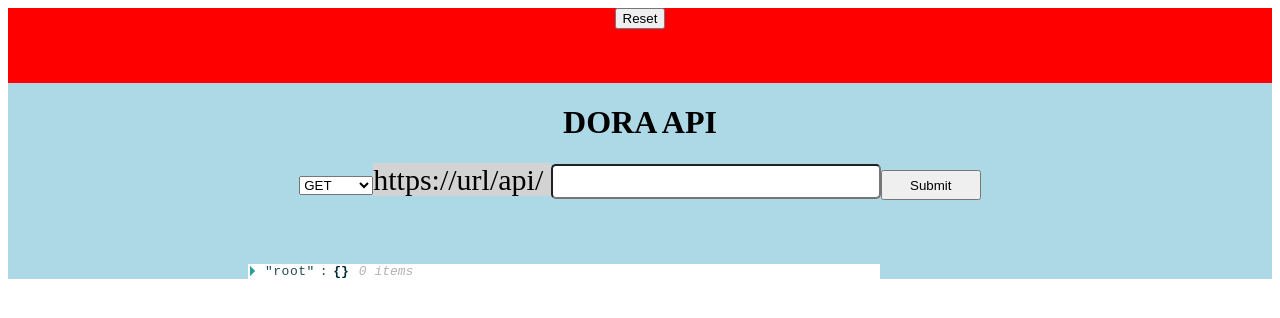
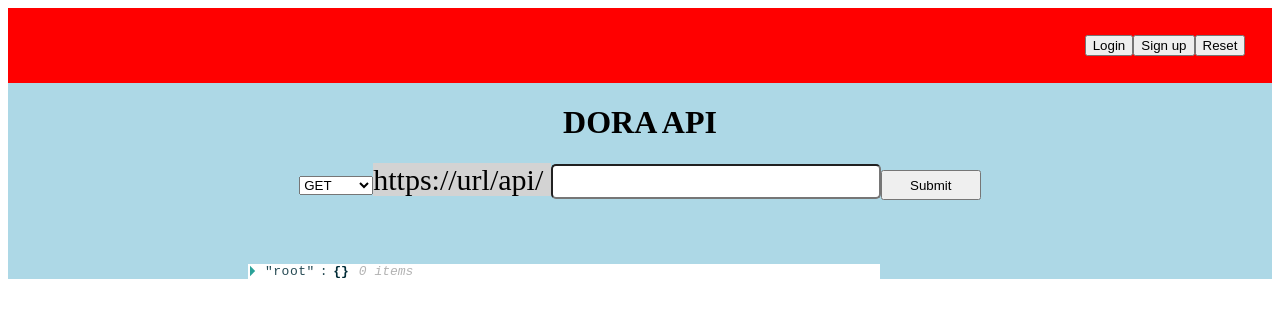
Before and after one commit to FumiKimura/ccp2-sprint.solo-api, a React (Create React App) app in the folder src-frontend/: page / in a window 1280 px wide. Shown: the top 318 px of the page. Built offline with nearby package versions, Linux system fonts and the light colour scheme.

Commit message:
Added Login and Signup btn

```diff
--- a/src-frontend/src/App.tsx
+++ b/src-frontend/src/App.tsx
@@ -58,7 +58,9 @@ function App() {
   //HTML
   return (
     <div className="App">
-      <Navigation />
+      <Navigation
+        setJSON={setJSON}
+      />
       <h1 className="title">DORA API</h1>
       <form onSubmit={handleSubmit}>
         <select onChange={handleRequestChange}>
--- a/src-frontend/src/navigation/navigation.css
+++ b/src-frontend/src/navigation/navigation.css
@@ -1,4 +1,10 @@
 .navigation {
     height:75px;
     background-color: red;
+    text-align: right;
 }
+
+.resetBtn {
+    margin-top: 2em;
+    margin-right: 2em;
+}
--- a/src-frontend/src/navigation/navigation.tsx
+++ b/src-frontend/src/navigation/navigation.tsx
@@ -1,10 +1,23 @@
 import React from 'react';
 import './navigation.css';
 
-function Navigation() {
+interface NavigationProps {
+  setJSON: (json: any) => void;
+}
+
+function Navigation(prop: NavigationProps) {
+  //Hooks
+
+  //Handler
+  const handleReset = (): void => {
+    prop.setJSON({});
+  }
+  //HTML
     return (
       <div className="navigation">
-        <button type="button">Reset</button>
+        <button className="signInBtn" type="button">Login</button>
+        <button className="signUpBtn" type="button">Sign up</button>
+        <button className="resetBtn" type="button" onClick={handleReset}>Reset</button>
       </div>
     );
 }
```
